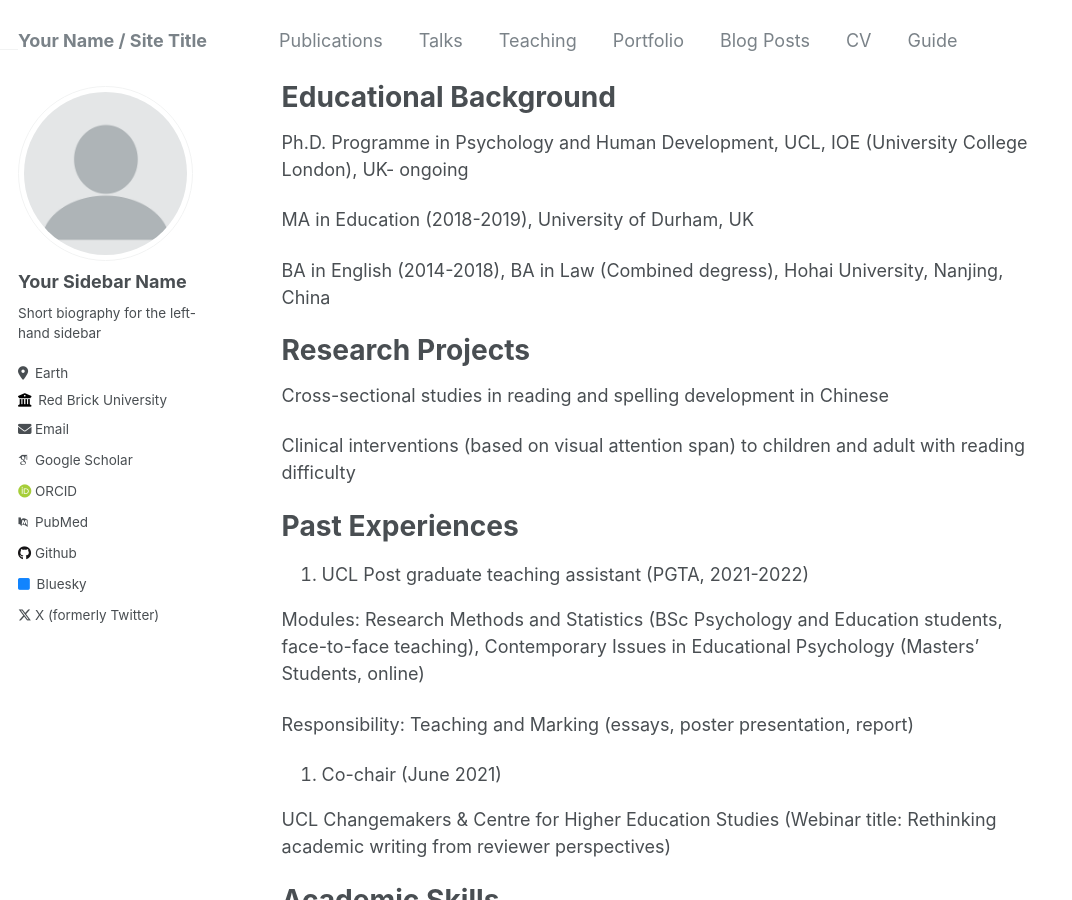
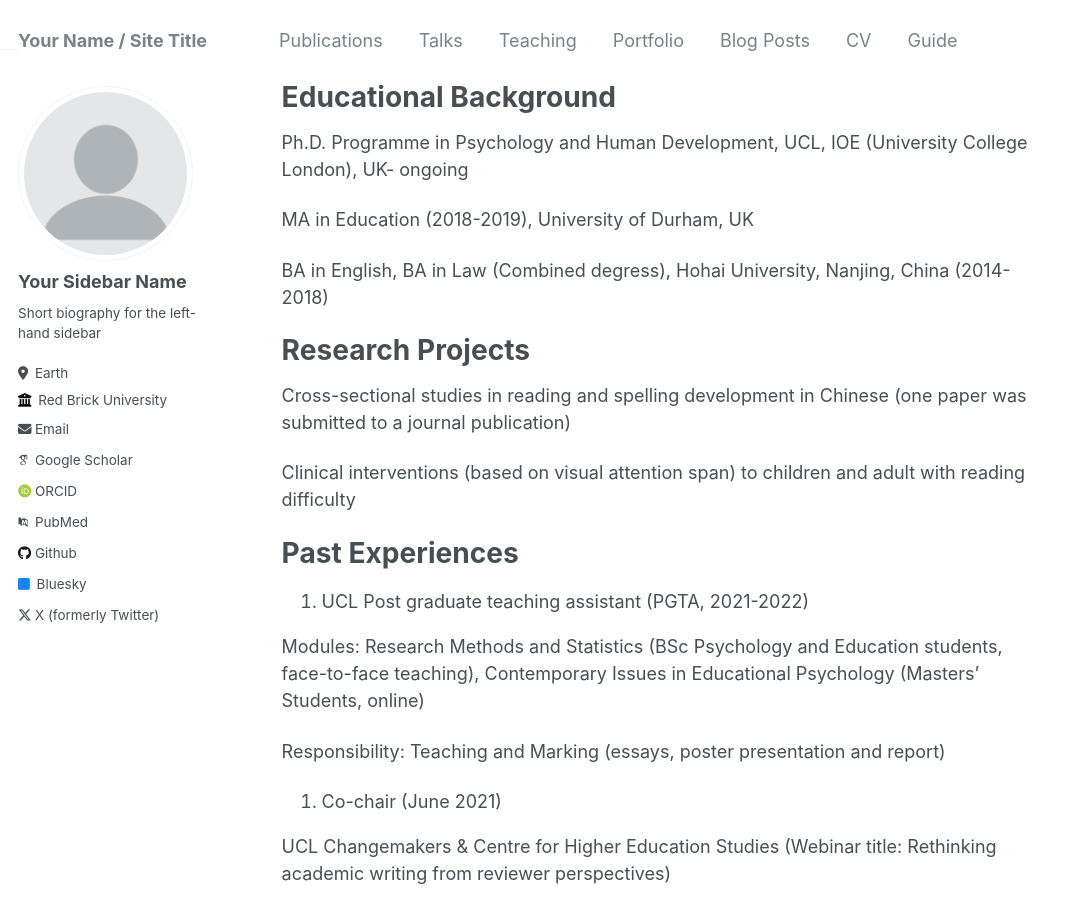
Before and after one commit to TianIEee/Tianyiw.github.io, a Jekyll site: the page built from _pages/about.md, in a window 1280 px wide and 900 px high, scrolled down 310 px. Shown: the whole window, without its empty margins (0-1072 px from the left). Built offline with Jekyll 4.4.1, drawn with Linux system fonts in a browser that asks for light colours; some web fonts are replaced.

Commit message:
Update about.md

```diff
--- a/_pages/about.md
+++ b/_pages/about.md
@@ -18,11 +18,11 @@ Ph.D. Programme in Psychology and Human Development, UCL, IOE (University Colleg
 
 MA in Education (2018-2019), University of Durham, UK
 
-BA in English (2014-2018), BA in Law (Combined degress), Hohai University, Nanjing, China
+BA in English, BA in Law (Combined degress), Hohai University, Nanjing, China (2014-2018)
 
 Research Projects
 ======
-Cross-sectional studies in reading and spelling development in Chinese
+Cross-sectional studies in reading and spelling development in Chinese (one paper was submitted to a journal publication)
 
 Clinical interventions (based on visual attention span) to children and adult with reading difficulty
 
@@ -32,7 +32,7 @@ Past Experiences
 
 Modules: Research Methods and Statistics (BSc Psychology and Education students, face-to-face teaching), Contemporary Issues in Educational Psychology (Masters’ Students, online)
 
-Responsibility: Teaching and Marking (essays, poster presentation, report)
+Responsibility: Teaching and Marking (essays, poster presentation and report)
 
 2. Co-chair (June 2021)
 
```
